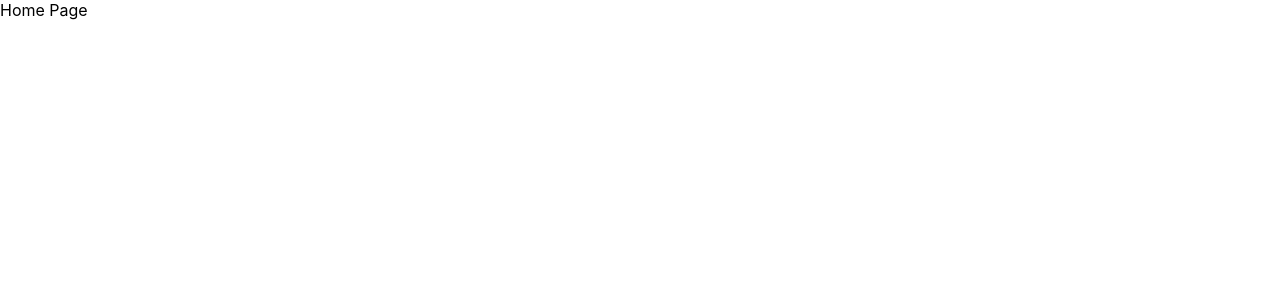
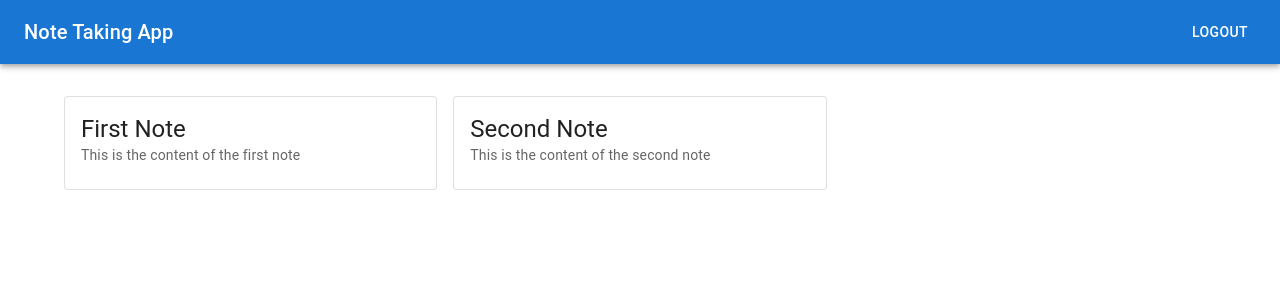
Before and after one commit to Sr-Chandan-Sahu/note-taking-app, a React (Create React App) app: page /home in a window 1280 px wide. Shown: the top 300 px of the page. Built offline with nearby package versions, Linux system fonts and the light colour scheme.

Commit message:
Added HomePage and Notecard component

```diff
--- a/src/components/HomePage.tsx
+++ b/src/components/HomePage.tsx
@@ -1,11 +1,47 @@
-import React from 'react'
+import React, { useState } from 'react';
+import { AppBar, Toolbar, Typography, Button, Container, Grid } from '@mui/material';
+import NoteCard from './NoteCard';
 
-const HomePage = () => {
-  return (
-    <div>
-      Home Page
-    </div>
-  )
+interface Note {
+  id: number;
+  title: string;
+  content: string;
 }
 
-export default HomePage
+const HomePage: React.FC = () => {
+  const [notes, setNotes] = useState<Note[]>([
+    { id: 1, title: 'First Note', content: 'This is the content of the first note' },
+    { id: 2, title: 'Second Note', content: 'This is the content of the second note' },
+  ]);
+
+  const handleLogout = () => {
+    // Handle logout functionality
+    console.log('User logged out');
+  };
+
+  return (
+    <>
+      <AppBar position="static">
+        <Toolbar>
+          <Typography variant="h6" sx={{ flexGrow: 1 }}>
+            Note Taking App
+          </Typography>
+          <Button color="inherit" onClick={handleLogout}>
+            Logout
+          </Button>
+        </Toolbar>
+      </AppBar>
+      <Container sx={{ marginTop: 4 }}>
+        <Grid container spacing={2}>
+          {notes.map((note) => (
+            <Grid item xs={12} md={6} lg={4} key={note.id}>
+              <NoteCard title={note.title} content={note.content} />
+            </Grid>
+          ))}
+        </Grid>
+      </Container>
+    </>
+  );
+};
+
+export default HomePage;
--- /dev/null
+++ b/src/components/NoteCard.tsx
@@ -0,0 +1,24 @@
+import React from 'react';
+import { Card, CardContent, Typography } from '@mui/material';
+
+interface NoteCardProps {
+  title: string;
+  content: string;
+}
+
+const NoteCard: React.FC<NoteCardProps> = ({ title, content }) => {
+  return (
+    <Card variant="outlined" sx={{ marginBottom: 2 }}>
+      <CardContent>
+        <Typography variant="h5" component="div">
+          {title}
+        </Typography>
+        <Typography variant="body2" color="text.secondary">
+          {content}
+        </Typography>
+      </CardContent>
+    </Card>
+  );
+};
+
+export default NoteCard;
```
